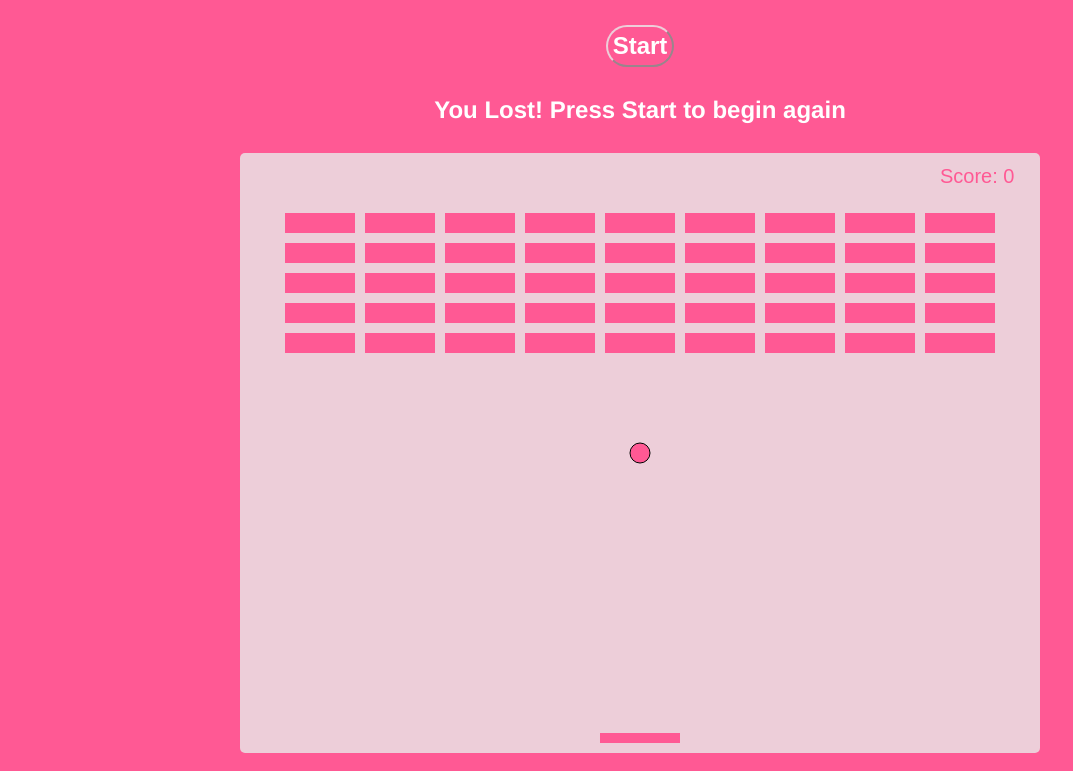
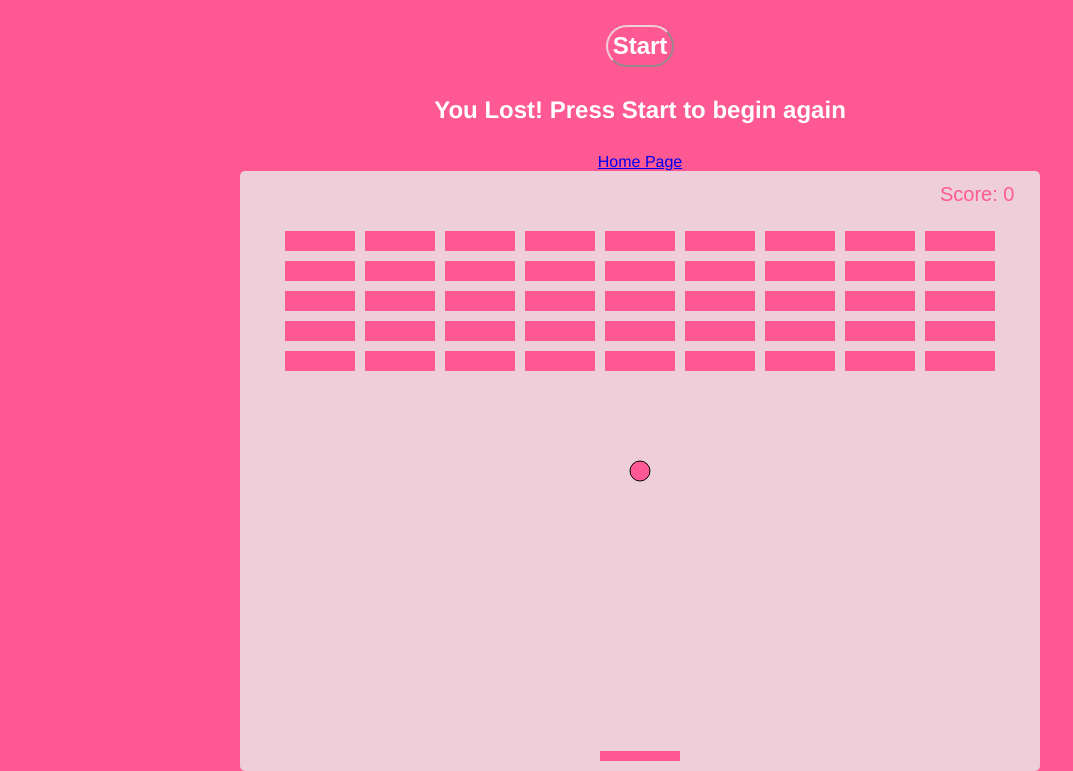
Before and after one commit to elysemar/website2, a plain HTML site: page breakout.html in a window 1280 px wide. Shown: the part 77-848 px from the top of the page, without its empty margins (0-1073 px from the left). Drawn offline with Linux system fonts and the light colour scheme.

Commit message:
Update breakout.html

```diff
--- a/breakout.html
+++ b/breakout.html
@@ -19,6 +19,10 @@
 
     </div>
 
+<div class="link">
+            <a href="index.html"> Home Page </a>
+        </div>
+
     <canvas id="canvas" width="800" height="600" ></canvas>
 </body>
 
```
